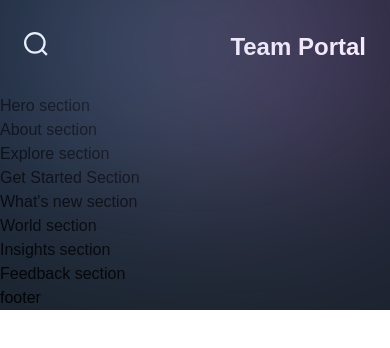
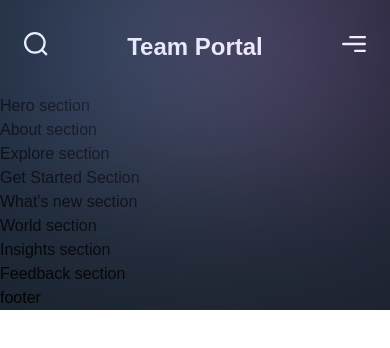
Before and after one commit to mackmraz/Tailwinds-Website, a Next.js app: page / in a window 390 px wide. Shown: the top 348 px of the page. Built offline with nearby package versions, Linux system fonts and the light colour scheme; a web font is replaced by a local one.

Commit message:
Adds hamburger menu img

```diff
--- a/components/Navbar.jsx
+++ b/components/Navbar.jsx
@@ -22,6 +22,11 @@
       <h2 className="font-extrabold text-[24px] leading-[30px] text-white">
         Team Portal
       </h2>
+      <img
+        src="/menu.svg"
+        alt="menu"
+        className="w-[24px] h-[24px] object-contain"
+      />
     </div>
   </motion.nav>
 );
```
